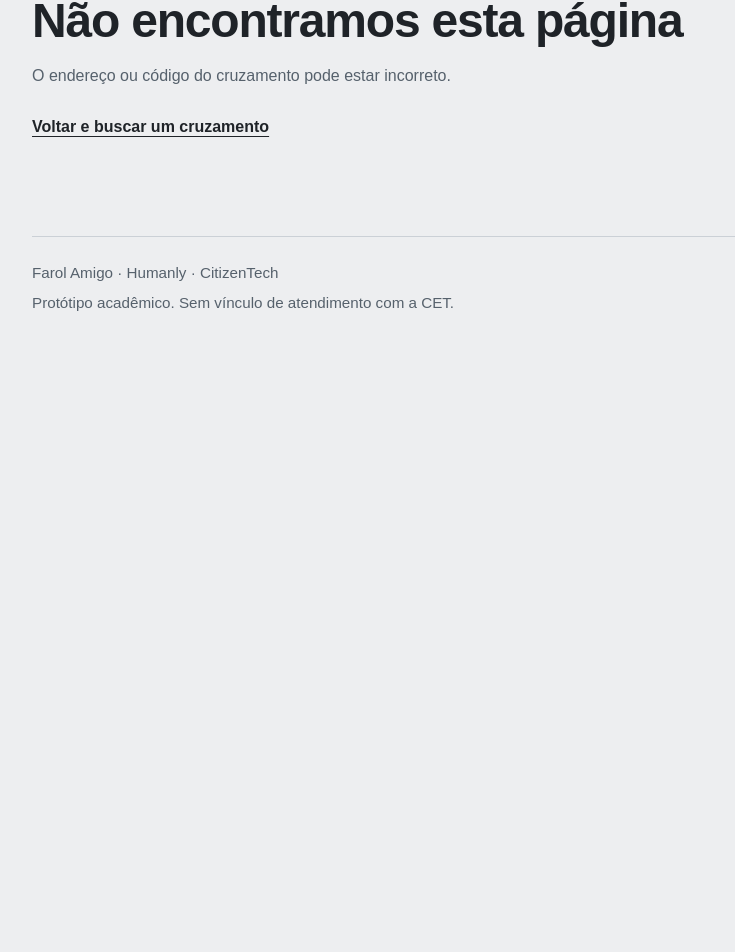
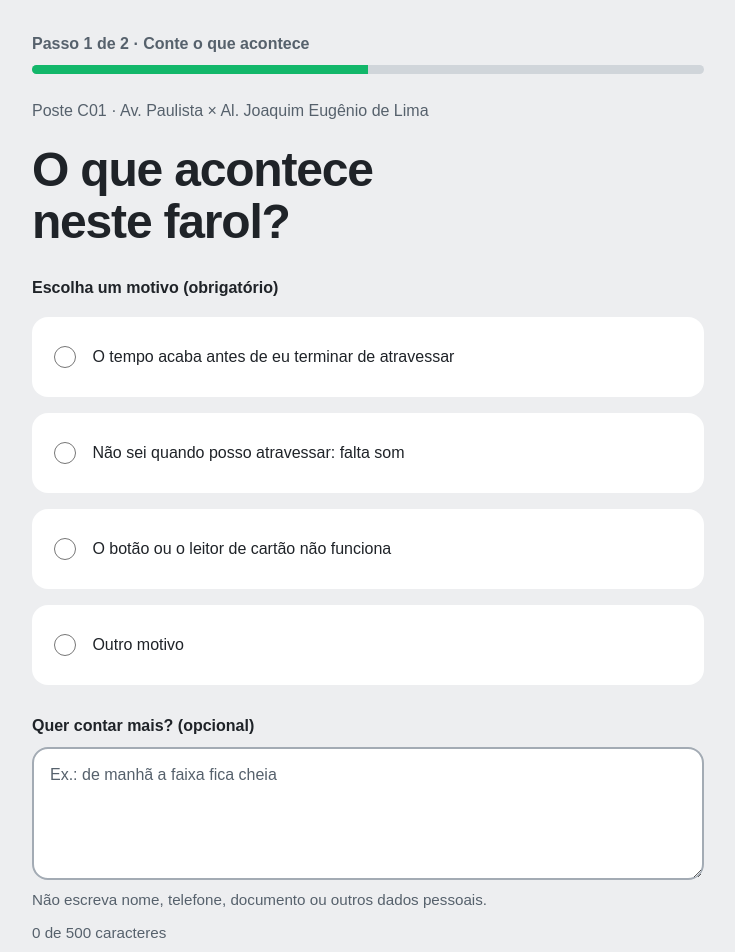
Before and after one commit to Humanly-GlobalSolution/FrontEnd-WebDev, a Next.js app: page /cruzamentos/C01/revisao in a window 1280 px wide. Before the commit this address had no page. Shown: the part 169-1121 px from the top of the page, without its empty margins (64-799 px from the left). Before the commit the page ends 800 px from the top, so only its background shows below. Built offline with nearby package versions, Linux system fonts and the light colour scheme; a web font is replaced by a local one.

Commit message:
feat: criando formulário de revisão

```diff
--- a/src/app/cruzamentos/[code]/page.tsx
+++ b/src/app/cruzamentos/[code]/page.tsx
@@ -14,7 +14,7 @@ export default async function CrossingPage({ params }: { params: Promise<{ code:
       <p className="demo-notice">Demonstração com dados simulados. Sem conexão ao vivo com a CET.</p>
       <h1>{crossing.address}</h1>
       <p className="crossing-code">Poste {crossing.code}</p>
-      <CrossingComparison width={crossing.width} currentSeconds={crossing.currentSeconds} />
+      <CrossingComparison code={crossing.code} width={crossing.width} currentSeconds={crossing.currentSeconds} />
     </main>
   );
 }
--- /dev/null
+++ b/src/app/cruzamentos/[code]/revisao/page.tsx
@@ -0,0 +1,17 @@
+import Link from "next/link";
+import { notFound } from "next/navigation";
+import { ReviewRequestForm } from "@/components/ReviewRequestForm";
+import { findCrossing } from "@/services/crossings";
+
+export default async function ReviewPage({ params }: { params: Promise<{ code: string }> }) {
+  const { code } = await params;
+  const crossing = await findCrossing(code);
+  if (!crossing) notFound();
+
+  return (
+    <main id="conteudo" tabIndex={-1} className="site-width review-page">
+      <Link href={`/cruzamentos/${crossing.code}`} className="back-link">Voltar ao cruzamento</Link>
+      <ReviewRequestForm code={crossing.code} address={crossing.address} />
+    </main>
+  );
+}
--- a/src/app/globals.css
+++ b/src/app/globals.css
@@ -136,6 +136,34 @@ h2 { max-width: 30ch; font-size: 1.65rem; font-weight: 700; line-height: 1.25; t
 .comparison-explanation p { margin-top: 0.5rem; }
 .comparison-disclaimer { margin-block: 1rem; color: var(--color-muted); font-size: 0.95rem; }
 .review-placeholder { width: 100%; margin-block: 0.5rem; }
+.review-page { padding-block: 2rem 4rem; }
+.request-form { max-width: 42rem; }
+.request-progress { margin-bottom: 1.5rem; }
+.request-progress p { margin-bottom: 0.5rem; color: var(--color-muted); font-weight: 700; }
+.request-progress progress { display: block; width: 100%; height: 0.6rem; overflow: hidden; border: 0; border-radius: 999px; appearance: none; background: #d0d5da; accent-color: var(--color-signal); }
+.request-progress progress::-webkit-progress-bar { background: #d0d5da; }
+.request-progress progress::-webkit-progress-value { background: var(--color-signal); }
+.request-progress progress::-moz-progress-bar { background: var(--color-signal); }
+.request-location { margin-bottom: 1.25rem; color: var(--color-muted); }
+.request-form h1 { max-width: 22ch; margin-bottom: 1.75rem; font-size: clamp(2rem, 4vw, 3rem); }
+.reason-group { padding: 0; margin: 0; border: 0; min-width: 0; }
+.reason-group legend { margin-bottom: 1rem; font-weight: 700; }
+.reason-options { display: grid; gap: 1rem; }
+.reason-option { display: flex; align-items: center; gap: 1rem; padding: 1.25rem; min-height: 5rem; border: 2px solid transparent; border-radius: 1rem; background: white; cursor: pointer; }
+.reason-option:hover { border-color: #a3abb4; }
+.reason-selected { border-color: var(--color-asphalt); background: #fff3c4; }
+.reason-option input { flex: none; width: 1.4rem; height: 1.4rem; accent-color: var(--color-asphalt); }
+.reason-option span { overflow-wrap: anywhere; }
+.reason-group > .field-error { margin-top: 0.75rem; }
+.comment-field { margin-block: 1.75rem; }
+.comment-field textarea { resize: vertical; min-height: 7rem; }
+.request-action { width: 100%; }
+.request-review { display: grid; gap: 1.5rem; margin-block: 1.5rem; padding: 1.5rem; border-radius: 1rem; background: white; }
+.request-review dt { margin-bottom: 0.35rem; color: var(--color-muted); }
+.request-review dd { white-space: pre-wrap; overflow-wrap: anywhere; }
+.request-actions { display: flex; flex-wrap: wrap; gap: 0.75rem; margin-top: 1.5rem; }
+.request-actions .button { flex: 1 1 12rem; }
+.request-draft-notice { margin-top: 1.5rem; color: var(--color-muted); font-size: 0.95rem; }
 
 @media (max-width: 25rem) {
   .comparison-panel { padding: 1rem; }
--- a/src/components/CrossingComparison.tsx
+++ b/src/components/CrossingComparison.tsx
@@ -1,7 +1,7 @@
 "use client";
 
 import { useState } from "react";
-import { Button } from "@/components/Button";
+import Link from "next/link";
 import { CrossingIllustration } from "@/components/CrossingIllustration";
 import { compareCrossing } from "@/lib/crossings";
 
@@ -13,7 +13,7 @@ function distanceDescription(distance: number, remaining: number) {
     : `chega a ${decimal.format(distance)} m; faltam ${decimal.format(remaining)} m.`;
 }
 
-export function CrossingComparison({ width, currentSeconds }: { width: number; currentSeconds: number }) {
+export function CrossingComparison({ code, width, currentSeconds }: { code: string; width: number; currentSeconds: number }) {
   const [extended, setExtended] = useState(false);
   const comparison = compareCrossing(width, currentSeconds, extended);
   const normalRatio = (currentSeconds / comparison.proposedSeconds) * 100;
@@ -54,8 +54,8 @@ export function CrossingComparison({ width, currentSeconds }: { width: number; c
           : "Pessoas diferentes caminham em ritmos diferentes. O Farol Amigo propõe tempo adequado com o Bilhete Único Sênior ou Especial e sensores para identificar quem ainda está atravessando."}</p>
       </aside>
       <p className="comparison-disclaimer">Simulação educativa, sem informação do sinal ao vivo. Ao atravessar, observe a sinalização da via. A velocidade de cada pessoa pode variar.</p>
-      <Button className="review-placeholder" disabled>Pedir revisão do tempo</Button>
-      <p className="field-hint">O formulário de revisão será disponibilizado na próxima etapa.</p>
+      <Link className="button button-primary review-placeholder" href={`/cruzamentos/${code}/revisao`}>Pedir revisão do tempo</Link>
+      <p className="field-hint">Você pode preencher e conferir o formulário. O envio ainda não está disponível.</p>
     </div>
   );
 }
--- /dev/null
+++ b/src/components/ReasonOption.tsx
@@ -0,0 +1,18 @@
+import type { ReviewReason } from "@/lib/reviewRequests";
+
+type ReasonOptionProps = {
+  value: ReviewReason;
+  label: string;
+  checked: boolean;
+  onChange: (value: ReviewReason) => void;
+  invalid: boolean;
+};
+
+export function ReasonOption({ value, label, checked, onChange, invalid }: ReasonOptionProps) {
+  return (
+    <label className={`reason-option${checked ? " reason-selected" : ""}`}>
+      <input type="radio" name="motivo" value={value} checked={checked} onChange={() => onChange(value)} required aria-describedby={invalid ? "reason-error" : undefined} />
+      <span>{label}</span>
+    </label>
+  );
+}
--- /dev/null
+++ b/src/components/RequestProgress.tsx
@@ -0,0 +1,8 @@
+export function RequestProgress({ step }: { step: 1 | 2 }) {
+  return (
+    <div className="request-progress">
+      <p id="request-progress-label">Passo {step} de 2 · {step === 1 ? "Conte o que acontece" : "Confira seu pedido"}</p>
+      <progress aria-labelledby="request-progress-label" max={2} value={step} />
+    </div>
+  );
+}
--- /dev/null
+++ b/src/components/ReviewRequestForm.tsx
@@ -0,0 +1,81 @@
+"use client";
+
+import { useRef, useState, type FormEvent } from "react";
+import { Button } from "@/components/Button";
+import { ReasonOption } from "@/components/ReasonOption";
+import { RequestProgress } from "@/components/RequestProgress";
+import { MAX_COMMENT_LENGTH, REVIEW_REASONS, validateReviewDraft, type ReviewReason } from "@/lib/reviewRequests";
+
+export function ReviewRequestForm({ code, address }: { code: string; address: string }) {
+  const [reason, setReason] = useState<ReviewReason | "">("");
+  const [comment, setComment] = useState("");
+  const [attempted, setAttempted] = useState(false);
+  const [step, setStep] = useState<1 | 2>(1);
+  const reasonGroup = useRef<HTMLFieldSetElement>(null);
+  const commentInput = useRef<HTMLTextAreaElement>(null);
+  const reviewHeading = useRef<HTMLHeadingElement>(null);
+  const formHeading = useRef<HTMLHeadingElement>(null);
+  const errors = validateReviewDraft(reason, comment);
+
+  function review(event: FormEvent<HTMLFormElement>) {
+    event.preventDefault();
+    setAttempted(true);
+    if (errors.reason) {
+      reasonGroup.current?.querySelector("input")?.focus();
+      return;
+    }
+    if (errors.comment) {
+      commentInput.current?.focus();
+      return;
+    }
+    setStep(2);
+    requestAnimationFrame(() => reviewHeading.current?.focus());
+  }
+
+  function edit() {
+    setStep(1);
+    requestAnimationFrame(() => formHeading.current?.focus());
+  }
+
+  return (
+    <div className="request-form">
+      <RequestProgress step={step} />
+      <p className="request-location">Poste {code} · {address}</p>
+      {step === 1 ? (
+        <form onSubmit={review} noValidate>
+          <h1 ref={formHeading} tabIndex={-1}>O que acontece neste farol?</h1>
+          <fieldset ref={reasonGroup} className="reason-group" role="radiogroup" aria-invalid={attempted && Boolean(errors.reason) || undefined} aria-describedby={attempted && errors.reason ? "reason-error" : undefined}>
+            <legend>Escolha um motivo (obrigatório)</legend>
+            <div className="reason-options">
+              {REVIEW_REASONS.map((item) => <ReasonOption key={item.value} {...item} checked={reason === item.value} onChange={setReason} invalid={attempted && Boolean(errors.reason)} />)}
+            </div>
+            {attempted && errors.reason ? <p id="reason-error" className="field-error" role="alert">{errors.reason}</p> : null}
+          </fieldset>
+          <div className="field comment-field">
+            <label htmlFor="comentario">Quer contar mais? (opcional)</label>
+            <textarea ref={commentInput} id="comentario" name="comentario" className="text-input" rows={4} value={comment} onChange={(event) => setComment(event.target.value)} maxLength={MAX_COMMENT_LENGTH} placeholder="Ex.: de manhã a faixa fica cheia" aria-invalid={attempted && Boolean(errors.comment) || undefined} aria-describedby={`comment-hint comment-count${attempted && errors.comment ? " comment-error" : ""}`} />
+            <p id="comment-hint" className="field-hint">Não escreva nome, telefone, documento ou outros dados pessoais.</p>
+            <p id="comment-count" className="field-hint">{comment.length} de {MAX_COMMENT_LENGTH} caracteres</p>
+            {attempted && errors.comment ? <p id="comment-error" className="field-error" role="alert">{errors.comment}</p> : null}
+          </div>
+          <Button type="submit" className="request-action">Conferir pedido</Button>
+        </form>
+      ) : (
+        <section aria-labelledby="review-title">
+          <h1 ref={reviewHeading} tabIndex={-1} id="review-title">Confira seu pedido</h1>
+          <dl className="request-review">
+            <div><dt>Cruzamento</dt><dd>{code} · {address}</dd></div>
+            <div><dt>O que acontece</dt><dd>{REVIEW_REASONS.find((item) => item.value === reason)?.label}</dd></div>
+            <div><dt>Seu comentário</dt><dd>{comment.trim() || "Nenhum comentário informado."}</dd></div>
+          </dl>
+          <p className="demo-notice">Seu pedido ainda não foi enviado. O envio será habilitado quando a integração com o FIWARE Orion estiver pronta.</p>
+          <div className="request-actions">
+            <Button variant="secondary" onClick={edit}>Alterar informações</Button>
+            <Button disabled>Enviar pedido</Button>
+          </div>
+        </section>
+      )}
+      <p className="request-draft-notice">Demonstração do formulário. As informações ficam apenas nesta página e são descartadas ao sair ou recarregar. Nenhum protocolo é gerado nesta etapa.</p>
+    </div>
+  );
+}
--- /dev/null
+++ b/src/lib/reviewRequests.ts
@@ -0,0 +1,20 @@
+export const REVIEW_REASONS = [
+  { value: "tempo_curto", label: "O tempo acaba antes de eu terminar de atravessar" },
+  { value: "falta_som", label: "Não sei quando posso atravessar: falta som" },
+  { value: "equipamento", label: "O botão ou o leitor de cartão não funciona" },
+  { value: "outro", label: "Outro motivo" },
+] as const;
+
+export type ReviewReason = (typeof REVIEW_REASONS)[number]["value"];
+export const MAX_COMMENT_LENGTH = 500;
+
+export function validateReviewDraft(reason: string, comment: string) {
+  return {
+    reason: REVIEW_REASONS.some((item) => item.value === reason)
+      ? null
+      : "Escolha o que acontece neste farol.",
+    comment: comment.trim().length > MAX_COMMENT_LENGTH
+      ? `Escreva um comentário com até ${MAX_COMMENT_LENGTH} caracteres.`
+      : null,
+  };
+}
```
Also changed, not shown: 1 other file (tests, documents, lock files or other folders).
